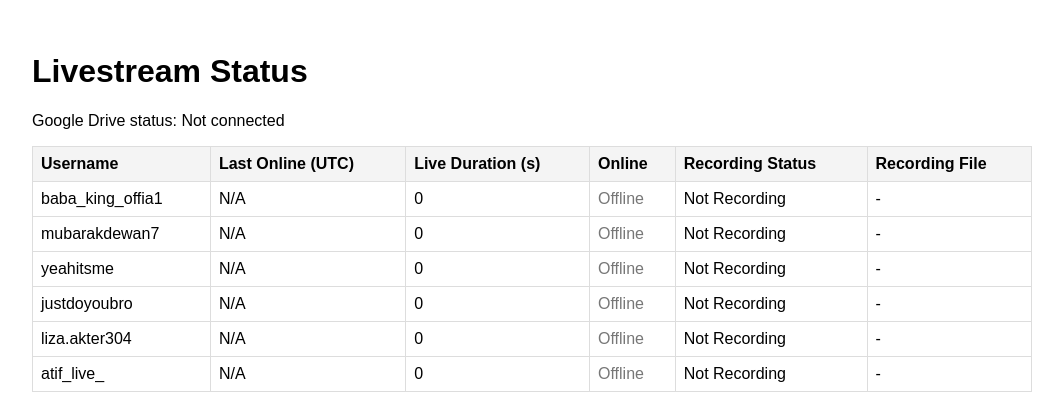
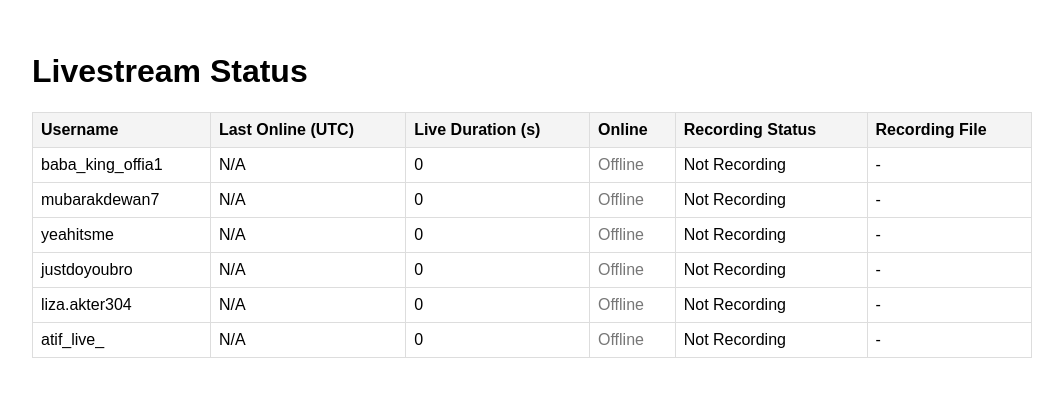
Before and after one commit to rohro1/tiktok-livestream-recorder, a Flask app: page /status in a window 1280 px wide. Shown: the top 420 px of the page, without its empty margins (0-1063 px from the left). Run offline with Flask 3, Linux system fonts and the light colour scheme.

Commit message:
Force update all files

```diff
--- a/main.py
+++ b/main.py
@@ -3,12 +3,13 @@ import logging
 from flask import Flask, redirect, render_template, request, url_for
 from threading import Thread
 from time import sleep
+from datetime import datetime
 
-# app logging
+# App logging
 logging.basicConfig(level=logging.INFO)
 logger = logging.getLogger("app")
 
-# import utils from src/utils
+# Import utils from src/utils
 from src.utils.oauth_drive import create_auth_url, fetch_and_store_credentials, get_drive_service, TOKEN_PATH
 from src.utils.status_tracker import StatusTracker
 from src.core.tiktok_api import TikTokAPI
@@ -27,10 +28,10 @@ POLL_INTERVAL = int(os.environ.get("POLL_INTERVAL", "12"))
 
 app = Flask(__name__, template_folder="templates")
 
-# ensure recordings dir exists
+# Ensure recordings dir exists
 os.makedirs(RECORDINGS_DIR, exist_ok=True)
 
-# read usernames
+# Read usernames
 def read_usernames(path):
     out = []
     try:
@@ -40,7 +41,7 @@ def read_usernames(path):
                 if u:
                     out.append(u)
     except FileNotFoundError:
-        logger.warning("usernames file not found: %s", path)
+        logger.warning("Usernames file not found: %s", path)
     return out
 
 usernames = read_usernames(USERNAMES_FILE)
@@ -50,24 +51,24 @@ status_tracker = StatusTracker()
 recorders = {}  # username -> TikTokLiveRecorder
 uploaders = {}  # username -> GoogleDriveUploader (when needed)
 
-# helper to build output path
+# Helper to build output path
 def recording_output_path(username):
     os.makedirs(os.path.join(RECORDINGS_DIR, username), exist_ok=True)
-    # timestamped filename
-    from datetime import datetime
+    # Timestamped filename
     ts = datetime.utcnow().strftime("%Y%m%dT%H%M%SZ")
     return os.path.join(RECORDINGS_DIR, username, f"{username}_{ts}.mp4")
 
-# background worker that polls each user and updates status_tracker + recorder
+# Background worker that polls each user and updates status_tracker + recorder
 def poll_loop():
     logger.info("Starting poll loop (interval=%s)", POLL_INTERVAL)
-    # initialize folder structure
+    # Initialize folder structure
     make_user_folders(usernames, RECORDINGS_DIR)
-    # create uploaders if drive configured
+    # Create uploaders if drive configured
     drive_service = get_drive_service()
     if drive_service:
         for u in usernames:
             uploaders[u] = GoogleDriveUploader(drive_service, drive_folder_root="TikTokRecordings")
+
     while True:
         for username in usernames:
             try:
@@ -75,9 +76,9 @@ def poll_loop():
                 is_live = api.is_live()
                 prev = status_tracker.get_status(username)
                 if is_live:
-                    # update status_tracker
+                    # Update status_tracker
                     status_tracker.update_status(username, online=True)
-                    # start recorder if not running
+                    # Start recorder if not running
                     if username not in recorders or not recorders[username].is_running():
                         recorder = TikTokLiveRecorder(api, resolution="480p")
                         out_path = recording_output_path(username)
@@ -90,12 +91,12 @@ def poll_loop():
                             logger.info("Failed to start recording for %s", username)
                             status_tracker.update_status(username, recording=False)
                 else:
-                    # offline: stop recorder (if running)
+                    # Offline: stop recorder (if running)
                     status_tracker.update_status(username, online=False)
                     rec = recorders.get(username)
                     if rec and rec.is_running():
                         rec.stop_recording()
-                        # queue upload if available
+                        # Queue upload if available
                         out_file = status_tracker.get_recording_file(username)
                         if out_file and os.path.exists(out_file) and username in uploaders:
                             try:
@@ -104,22 +105,22 @@ def poll_loop():
                                 logger.exception("Upload failed for %s: %s", username, e)
                         status_tracker.set_recording_file(username, None)
                         status_tracker.update_status(username, recording=False)
-            except Exception:
-                logger.exception("Error while polling %s", username)
+            except Exception as e:
+                logger.exception("Error while polling %s: %s", username, e)
         sleep(POLL_INTERVAL)
 
-# start poll thread
+# Start poll thread
 poll_thread = Thread(target=poll_loop, daemon=True)
 poll_thread.start()
 
 @app.route("/")
 def index():
-    # redirect to status (status shows authorize status too)
+    # Redirect to status (status shows authorize status too)
     return redirect(url_for("status"))
 
 @app.route("/authorize")
 def authorize():
-    # create auth url and redirect user to Google
+    # Create auth URL and redirect user to Google
     redirect_uri = OAUTH_REDIRECT or (request.url_root.rstrip("/") + "/oauth2callback")
     auth_url = create_auth_url(OAUTH_CREDENTIALS_FILE, SCOPES, redirect_uri)
     return render_template("authorize.html", auth_url=auth_url)
@@ -151,7 +152,7 @@ def status():
             "recording": st.get("recording", False),
             "recording_file": st.get("recording_file", None),
         })
-    # If request wants json, return raw
+    # If request wants JSON, return raw
     if request.args.get("json") == "1":
         from flask import jsonify
         return jsonify({item["username"]: item for item in data})
--- a/templates/status.html
+++ b/templates/status.html
@@ -17,7 +17,6 @@
 </head>
 <body>
   <h1>Livestream Status</h1>
-  <p>Google Drive status: {% if token_exists %}Connected{% else %}Not connected{% endif %}</p>
   <table>
     <thead>
       <tr>
```
